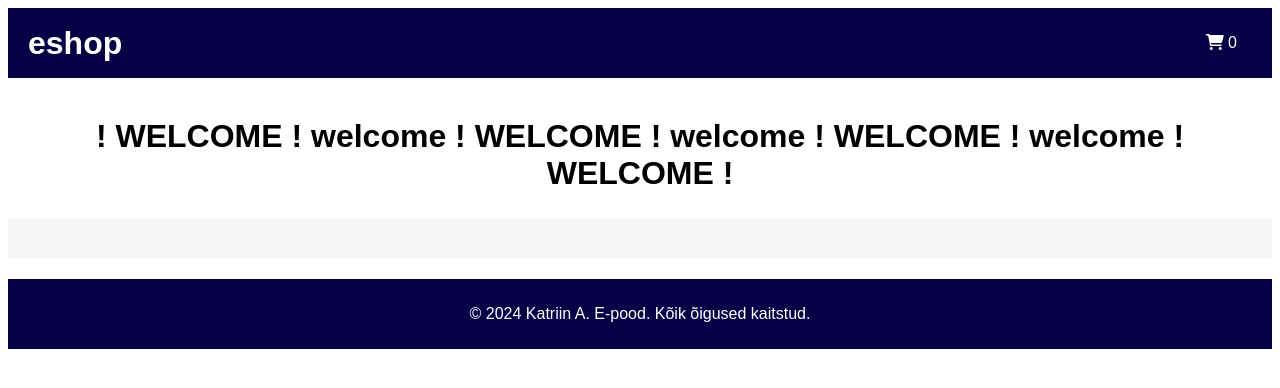
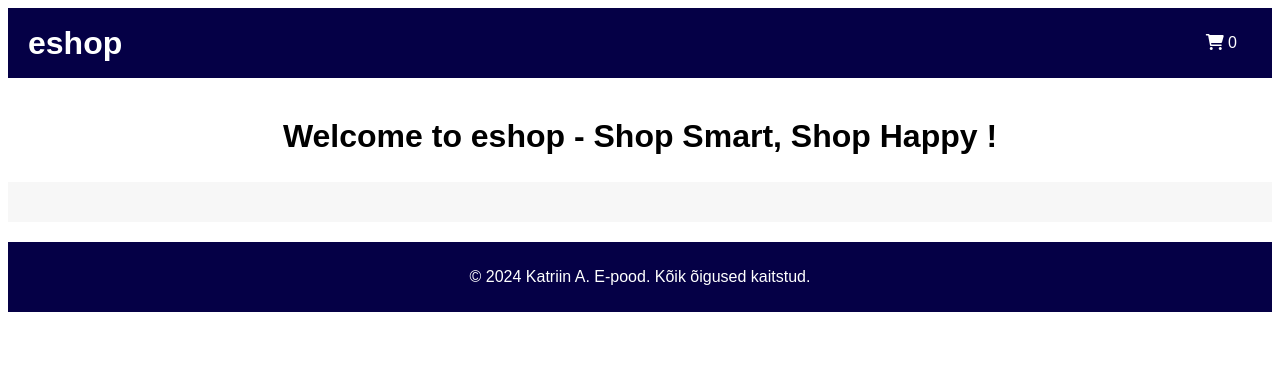
Before and after one commit to Katarme/E-Shop_Vanilla_JS, a plain HTML site: page index.html in a window 1280 px wide. Drawn offline with Linux system fonts and the light colour scheme; no server answers.

Commit message:
Viimane puhastus

```diff
--- a/index.html
+++ b/index.html
@@ -20,7 +20,7 @@
          </nav>
       </header>
       <main>
-         <h2 class="alapealkiri">! WELCOME ! welcome ! WELCOME ! welcome ! WELCOME ! welcome ! WELCOME !</h2>
+         <h2 class="alapealkiri">Welcome to eshop - Shop Smart, Shop Happy !</h2>
          <div class="products" id="products-container">
          </div>
       </main>
```
